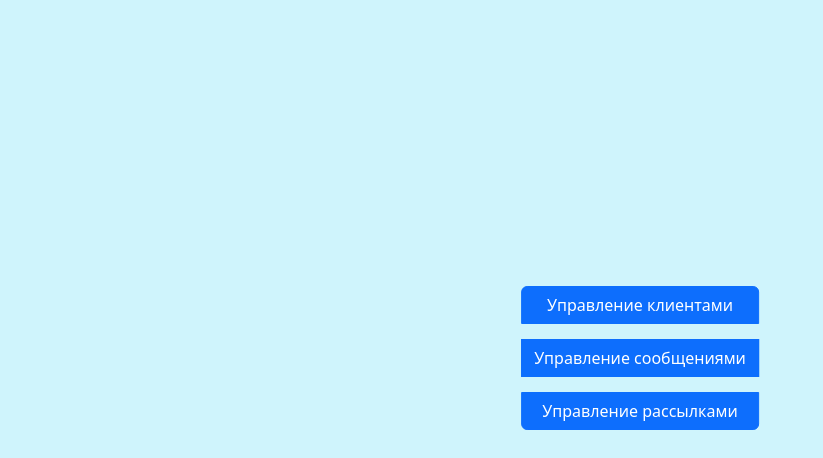
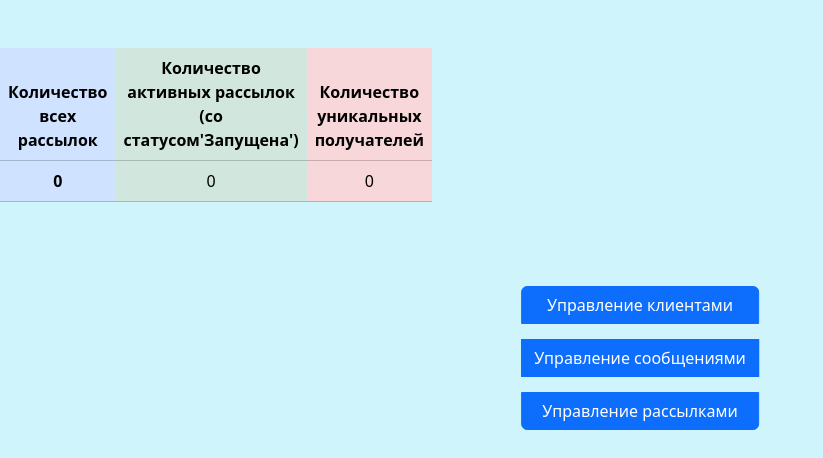
Before and after one commit to gabdrakhmanov-D/Mailing-list-management-service, a Django app: page /home/ in a window 1280 px wide. Shown: the part 42-500 px from the top of the page, without its empty margins (0-823 px from the left). Run offline with Django 5.2, Linux system fonts and the light colour scheme; the visitor is signed in with stand-in values (Sample User, id 1); data that the repository does not hold is empty; some libraries are stand-ins or nearby versions.

Commit message:
в контроллер добавлены данные для отображения статистки отправки. Настроены таблицы

```diff
--- a/clients/templates/clients/recipient_list.html
+++ b/clients/templates/clients/recipient_list.html
@@ -6,7 +6,7 @@
 
 {% include 'users/header.html' %}
 
-<table class="table">
+<table class="table table-success table-striped table-hover text-center">
     <thead>
     <tr>
         <th scope="col">#</th>
--- a/message_sender/templates/message_sender/mailing_list.html
+++ b/message_sender/templates/message_sender/mailing_list.html
@@ -4,7 +4,7 @@
 
 {% block content %}
 {% include 'users/header.html' %}
-<table class="table">
+<table class="table table-success table-striped table-hover text-center">
     <thead>
     <tr>
         <th scope="col">#</th>
--- a/message_sender/templates/message_sender/statistic.html
+++ b/message_sender/templates/message_sender/statistic.html
@@ -4,7 +4,7 @@
 
 {% block content %}
 {% include 'users/header.html' %}
-<table class="table">
+<table class="table table-success table-striped table-hover text-center">
     <thead>
     <tr>
         <th scope="col">#</th>
--- a/messages_for_clients/templates/messages_for_clients/messages_list.html
+++ b/messages_for_clients/templates/messages_for_clients/messages_list.html
@@ -4,7 +4,7 @@
 
 {% block content %}
 {% include 'users/header.html' %}
-<table class="table">
+<table class="table table-success table-striped table-hover text-center">
     <thead>
     <tr>
         <th scope="col">#</th>
--- a/users/templates/users/home.html
+++ b/users/templates/users/home.html
@@ -1,7 +1,6 @@
 {% extends 'users/base.html' %}
 
 {% block title %}Главная{% endblock %}
-
 
 
 {% block content %}
@@ -9,6 +8,25 @@
 
 {% if user.is_authenticated %}
 {% include 'users\header.html' %}
+<div class="row mt-5">
+    <div class="col-3">
+    <table class="table table-hover text-center">
+        <thead>
+        <tr>
+            <th scope="col" class="table-primary">Количество всех рассылок</th>
+            <th scope="col" class="table-success">Количество активных рассылок (со статусом'Запущена') </th>
+            <th scope="col" class="table-danger">Количество уникальных получателей</th>
+        </tr>
+        </thead>
+        <tbody>
+        <tr>
+            <th scope="row" class="table-primary">{{ mailing_count }}</th>
+            <td class="table-success">{{ activ_mailing }}</td>
+            <td class="table-danger">{{ uniq_client_count }}</td>
+        </tr>
+        </tbody>
+    </table>
+</div></div>
 <div class="position-absolute top-50 start-50 translate-middle">
     <div class="btn-group-vertical" role="group" aria-label="Группа вертикальных кнопок">
         <a href="{% url 'clients:recipients' %}" class="btn btn-primary">Управление клиентами</a>
@@ -16,9 +34,7 @@
         <a href="{% url 'messages:messages_list' %}" class="btn btn-primary">Управление сообщениями</a>
         <p></p>
         <a href="{% url 'sender:mailing' %}" class="btn btn-primary">Управление рассылками</a>
-
     </div>
-
 </div>
 
 {% else %}
--- a/users/views.py
+++ b/users/views.py
@@ -2,12 +2,20 @@ from django.contrib.auth.views import LoginView
 from django.urls import reverse_lazy
 from django.views.generic import CreateView, UpdateView, TemplateView
 
+from clients.models import MailingRecipient
+from message_sender.models import Mailing
 from users.forms import UserRegisterForm, UserSettingUpLoginForm, UserSettingUpProfile
 from users.models import User
 
 
 class HomeView(TemplateView):
     template_name = 'users/home.html'
+    def get_context_data(self, **kwargs):
+        context = super().get_context_data(**kwargs)
+        context['mailing_count'] = Mailing.objects.count()
+        context['activ_mailing'] = Mailing.objects.filter(status='launched').count()
+        context['uniq_client_count'] = MailingRecipient.objects.distinct().count()
+        return context
 
 
 class RegisterView(CreateView):
```
